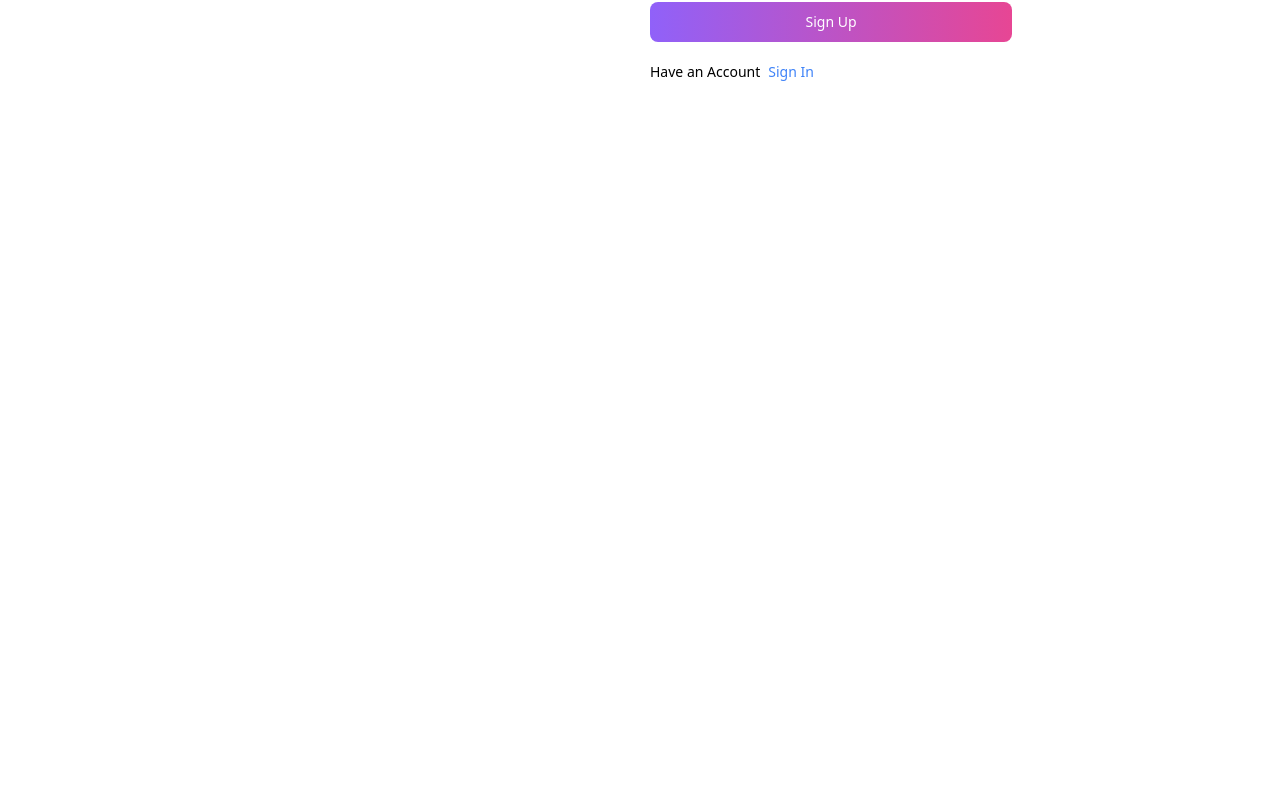
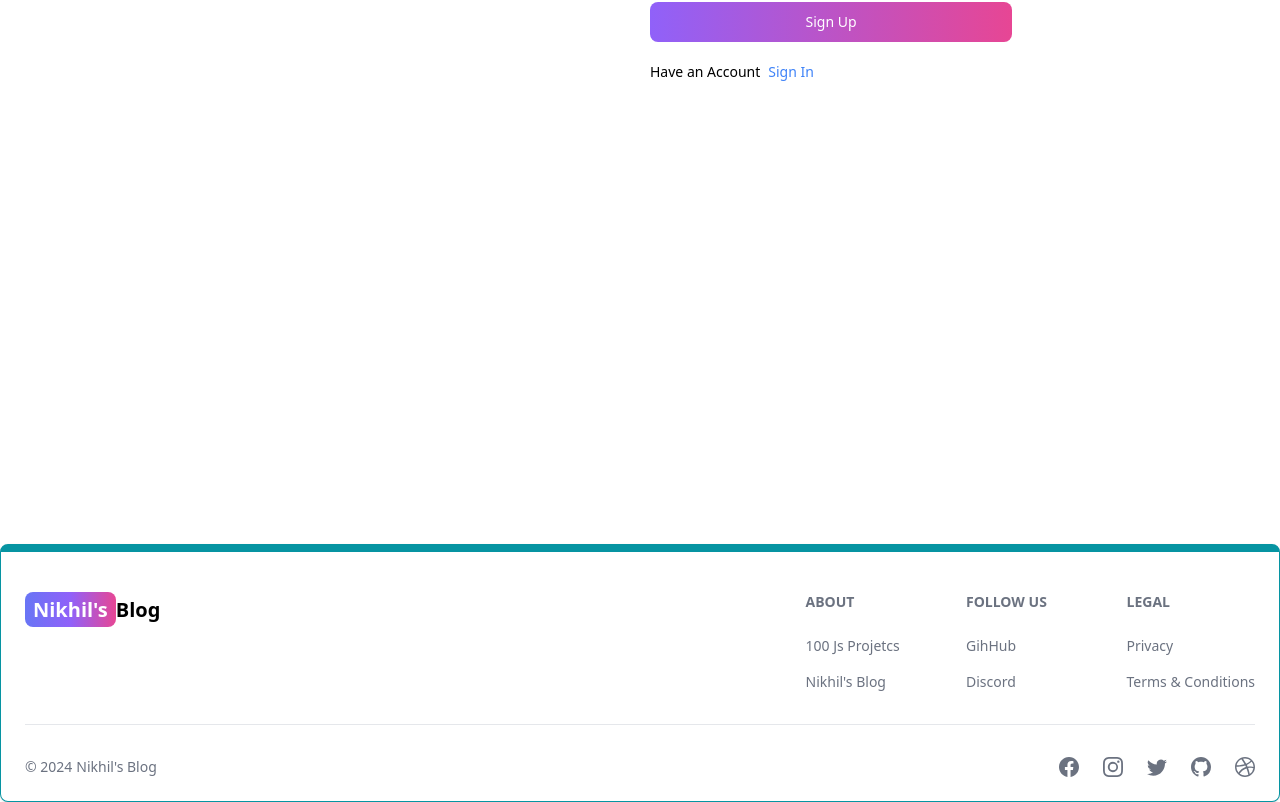
Before and after one commit to liNikham/Blog-App, a React (Vite) app in the folder client/: page /sign-up in a window 1280 px wide. Shown: the part 400-1202 px from the top of the page. Before the commit the page ends 944 px from the top, so only its background shows below. Built offline with nearby package versions, Linux system fonts and the light colour scheme.

Commit message:
create footer component

```diff
--- a/client/src/App.jsx
+++ b/client/src/App.jsx
@@ -7,6 +7,7 @@
 import SignIn from './Pages/SignIn'
 import SignUp from './Pages/SignUp'
 import Header from './Components/Header'
+import Footer from './Components/Footer'
 function App() {
   return (
     <Router>
@@ -19,6 +20,7 @@
         <Route path='/sign-in' element={<SignIn/>}/>
         <Route path='/sign-up' element={<SignUp/>}/>
       </Routes>
+      <Footer/>
     </Router>
   )
 }
--- /dev/null
+++ b/client/src/Components/Footer.jsx
@@ -0,0 +1,80 @@
+import { Footer } from 'flowbite-react'
+import React from 'react'
+import { BsDribbble, BsFacebook, BsGithub, BsInstagram, BsTwitter } from 'react-icons/bs';
+import { Link } from 'react-router-dom';
+
+function FooterComponent() {
+  return (
+   <Footer container className='border border-t-8 border-teal-500'>
+    <div className="w-full max-w-7xl mx-auto">
+        <div className="grid w-full justify-between sm:flex md:gird-cols-1">
+            <div className="mt-5">
+                 <Link to='/' className='self-center whitespace-nowrap text-lg sm:text-xl font-semibold dark:text-white'>
+          <span className='px-2 py-1 bg-gradient-to-r from-indigo-500 via-purple-500 to-pink-500 rounded-lg text-white'>Nikhil's</span>
+           Blog
+         </Link>
+            </div>
+            <div className="grid gird-cols-2 gap-8 mt-4 sm:grid-cols-3 sm:grid-6">
+                <div>
+
+                <Footer.Title title='About'/>
+                <Footer.LinkGroup col>
+                    <Footer.Link href="https://www.100jsprojects.com" target='_blank'
+                    rel='noopener noreferrer'>
+                                 100 Js Projetcs
+                    </Footer.Link>
+                <Footer.Link href="/about" target='_blank'
+                    rel='noopener noreferrer'>
+                                 Nikhil's Blog
+                    </Footer.Link>
+
+                </Footer.LinkGroup>
+                </div>
+                <div>
+                <Footer.Title title='Follow Us'/>
+                <Footer.LinkGroup col>
+                    <Footer.Link href="https://www.github/liNikham.com" target='_blank'
+                    rel='noopener noreferrer'>
+                                GihHub
+                    </Footer.Link>
+                <Footer.Link href="#" target='_blank'
+                    rel='noopener noreferrer'>
+                                 Discord
+                    </Footer.Link>
+
+                </Footer.LinkGroup>
+                </div>
+                 <div>
+                <Footer.Title title='Legal'/>
+                <Footer.LinkGroup col>
+                    <Footer.Link href="https://github.com/liNikham" target='_blank'
+                    rel='noopener noreferrer'>
+                                Privacy
+                    </Footer.Link>
+                <Footer.Link href="#" target='_blank'
+                    rel='noopener noreferrer'>
+                                 Terms & Conditions
+                    </Footer.Link>
+
+                </Footer.LinkGroup>
+                </div>
+            </div>
+        </div>
+        <Footer.Divider/>
+        <div className="w-full sm:flex sm:items-center sm:justify-between ">
+            <Footer.Copyright href="#" by="Nikhil's Blog" year = { new Date().getFullYear()}
+            />
+        <div className="flex gap-6 sm:mt-0 mt-4 sm:justify-center">
+            <Footer.Icon href="#" icon = {BsFacebook}/>
+            <Footer.Icon href="#" icon = {BsInstagram}/>
+            <Footer.Icon href="#" icon = {BsTwitter}/>
+            <Footer.Icon href="https://github.com/liNikham" icon = {BsGithub}/>
+            <Footer.Icon href="#" icon = {BsDribbble}/>
+        </div>
+        </div>
+    </div>
+   </Footer>
+  )
+}
+
+export default FooterComponent;
```
